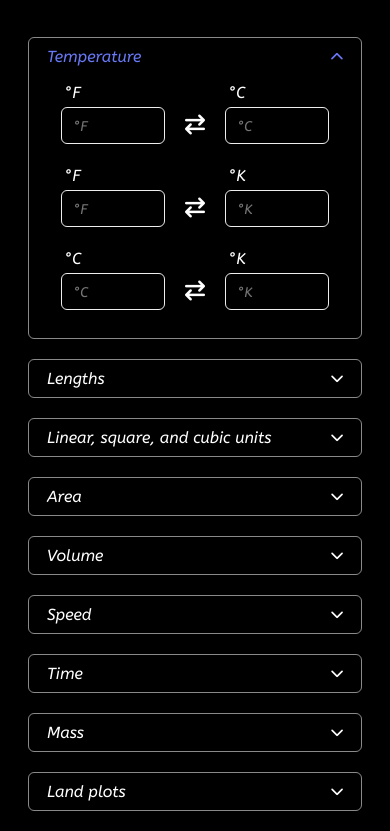
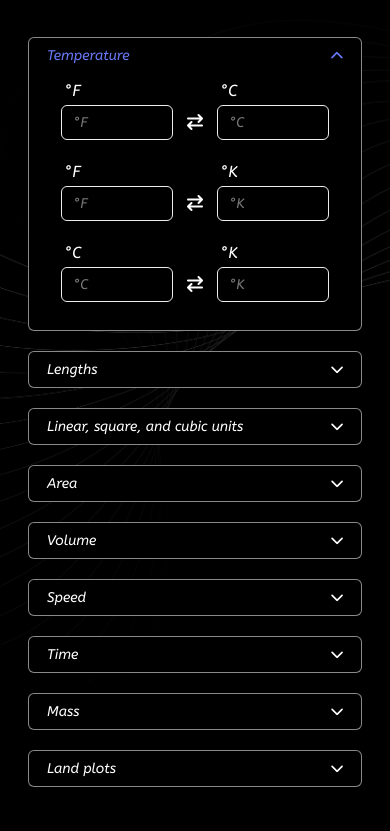
Before and after one commit to sofi-dobriak/unit-converter, a website built with Vite: page src/index.html in a window 390 px wide. Both pictures are taken after a click on the button "Temperature". Shown: the part 66-897 px from the top of the page. After the commit the page ends 873 px from the top, so only its background shows below. Built offline with nearby package versions, Linux system fonts and the light colour scheme.

Commit message:
Project is done

```diff
--- a/src/css/base.css
+++ b/src/css/base.css
@@ -46,6 +46,11 @@ html {
 }
 
 body {
+    background-image: linear-gradient(#00000096, #00000096), url(../images/bg-decor.png);
+    background-attachment: fixed;
+    background-position: center;
+    background-repeat: no-repeat;
+    background-size: cover;
     background-color: var(--main-bg-color);
     color: var(--main-text-color);
     font-family: var(--main-font-family);
@@ -57,6 +62,7 @@ body {
 /* ======== FORMS BOXES======== */
 
 .converter-wrapper {
+    background-color: var(--main-bg-color);
     border: 1px solid var(--box-border);
     width: 100%;
     max-width: 520px;
@@ -157,7 +163,7 @@ input[type="number"]::-webkit-inner-spin-button {
 
 .input {
     border: 1px solid rgb(237, 237, 237);
-    background-color: transparent;
+    background-color: var(--main-bg-color);
     border-radius: 6px;
     width: 100%;
     padding: 8px 12px;
@@ -193,7 +199,19 @@ input[type="number"]::-webkit-inner-spin-button {
     color: var(--main-accent-color)
 }
 
-@media screen and (max-width: 340px) {
+@media screen and (max-width: 400px) {
+    .converter-title {
+        font-size: 14px;
+    }
+
+    .input {
+        font-size: 14px;
+    }
+
+    .input::placeholder {
+        font-size: 14px;
+    }
+
     .converter-group {
         gap: 14px;
     }
```
Also changed, not shown: src/images/bg-decor.png (added).
